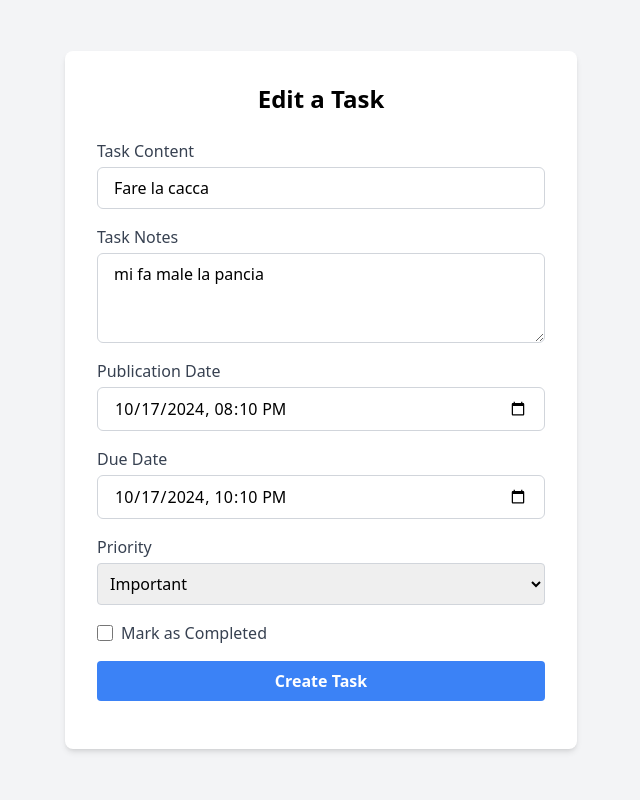
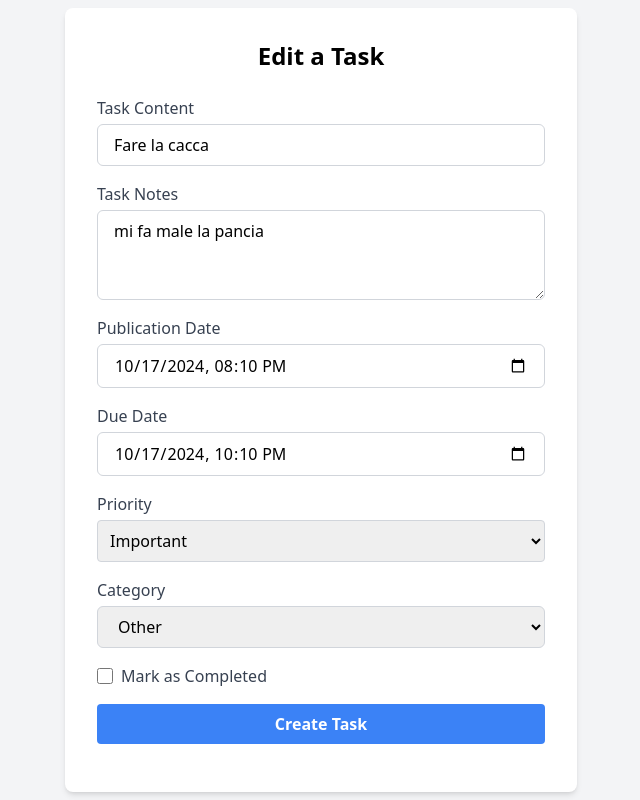
Before and after one commit to Spoolyy/ToDo-Django, a Django app: page /todolist/task/17/edit in a window 1280 px wide. Shown: the whole page, without its empty margins (319-959 px from the left). Run offline with Django 5.2, Linux system fonts and the light colour scheme; data comes from the database, SQL or seed files in the repository; both versions use the stored data as it was after the commit; some libraries are stand-ins or nearby versions.

Commit message:
Final touches + category filter
Added working filtering system
modified some shit here and there

```diff
--- a/mysite/ToDo_List/forms.py
+++ b/mysite/ToDo_List/forms.py
@@ -10,5 +10,6 @@ class TaskForm(forms.ModelForm):
             "pub_date",
             "due_date",
             "priority",
+            "category",
             "is_completed",
         ]
--- a/mysite/ToDo_List/models.py
+++ b/mysite/ToDo_List/models.py
@@ -11,6 +11,13 @@ class Task(models.Model):
         NORMAL = 2,
         LOWPRIO = 3,
     priority = models.IntegerField(choices=Priorities.choices, default=Priorities.NORMAL)
+    categoryChoices = [
+        ('work', 'Work'),
+        ('family', 'Family'),
+        ('personal','Personal'),
+        ('other','Other')
+    ]
+    category = models.CharField(max_length=20, choices=categoryChoices, default='other')
     is_completed = models.BooleanField(default=False)
     def __str__(self):
         return self.content
--- a/mysite/ToDo_List/templates/update.html
+++ b/mysite/ToDo_List/templates/update.html
@@ -71,6 +71,19 @@
                 {% endif %}
             </div>
 
+            <div class="mb-4">
+                <label for="id_category" class="block text-gray-700 font-medium">Category</label>
+                <select name="category" id="id_category" class="mt-1 block w-full px-4 py-2 border border-gray-300 rounded-md focus:outline-none focus:ring-2 focus:ring-blue-500">
+                    <option value="other">Other</option>
+                    <option value="work">Work</option>
+                    <option value="family">Family</option>
+                    <option value="personal">Personal</option>
+                </select>
+                {% if form.category.errors %}
+                    <p class="text-red-500 text-sm">{{ form.category.errors }}</p>
+                {% endif %}
+            </div>
+
             <!-- Completed Status -->
             <div class="mb-4">
                 <label for="id_is_completed" class="inline-flex items-center text-gray-700 font-medium">
--- a/mysite/ToDo_List/views.py
+++ b/mysite/ToDo_List/views.py
@@ -6,10 +6,15 @@ from datetime import timedelta
 from .forms import TaskForm
 
 def index(request):
-    tasks = Task.objects.all()
+    category = request.GET.get('category')
+    if category:
+        tasks = Task.objects.filter(category = category)
+    else:
+        tasks = Task.objects.all()
     current_time = timezone.now()
     one_day_from_now = current_time + timedelta(days=1)
-    return render(request, "index.html", {"tasks":tasks, "current_time":current_time, "one_day_from_now":one_day_from_now})
+    current_category = category
+    return render(request, "index.html", {"tasks":tasks, "current_time":current_time, "one_day_from_now":one_day_from_now, "current_category":current_category})
 
 def create(request):
     if request.method == "POST":
```
Also changed, not shown: mysite/ToDo_List/templates/create.html (+14 -0 lines), mysite/ToDo_List/templates/index.html (+11 -2 lines), mysite/ToDo_List/migrations/0003_task_category.py (added), mysite/ToDo_List/migrations/0004_alter_task_category.py (added), mysite/ToDo_List/migrations/0005_alter_task_category.py (added), mysite/db.sqlite3.
